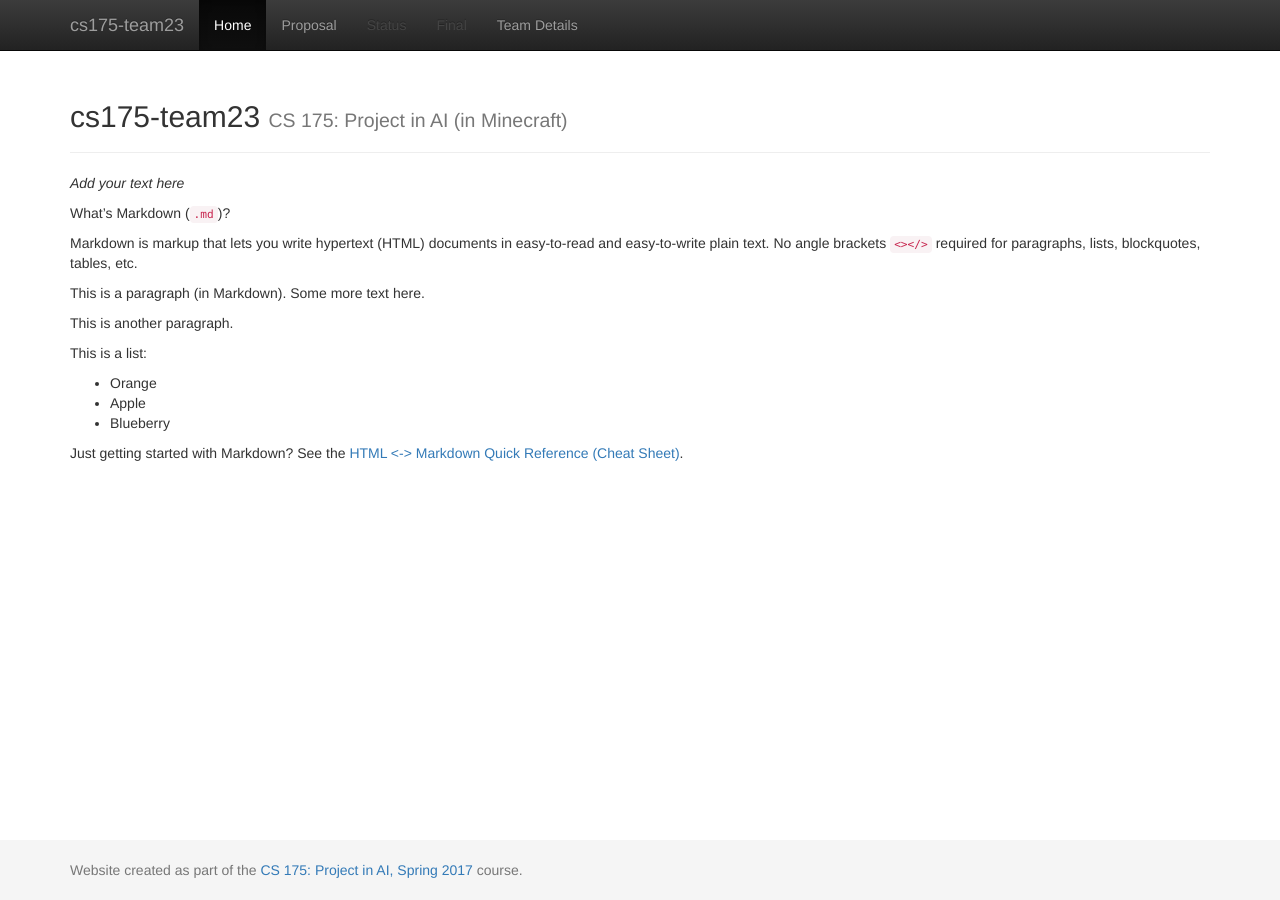
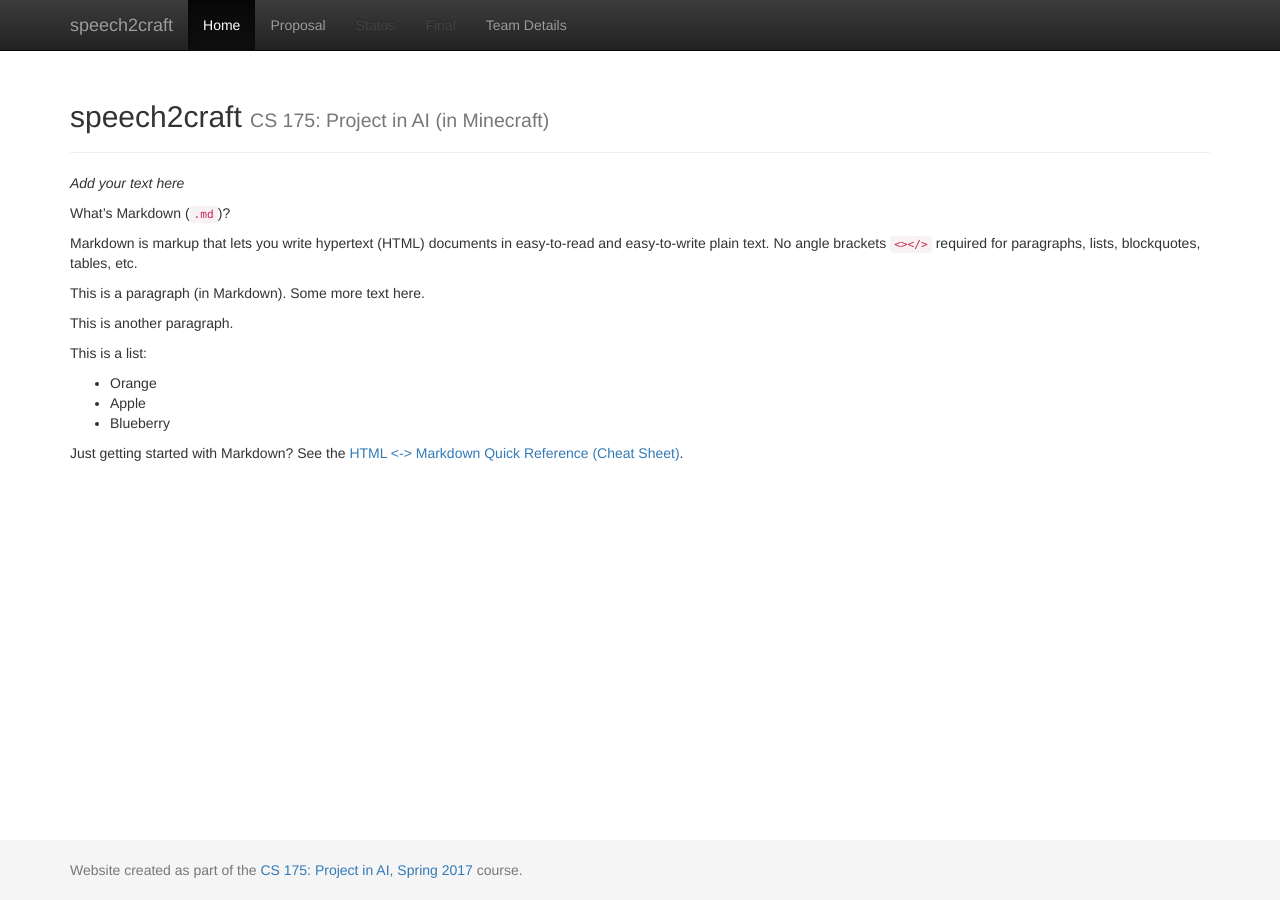
Before and after one commit to HiroIshikawa/speech2craft, a Jekyll site: the page built from docs/index.md, in a window 1280 px wide. Built offline with Jekyll 4.4.1, drawn with Linux system fonts in a browser that asks for light colours.

Commit message:
Update project name in _config.yml

```diff
--- a/docs/_config.yml
+++ b/docs/_config.yml
@@ -1,7 +1,7 @@
 ###########
 # site.title
 
-title:    'cs175-team23'
+title:    'speech2craft'
 subtitle: 'CS 175: Project in AI (in Minecraft)'
 
 
```
